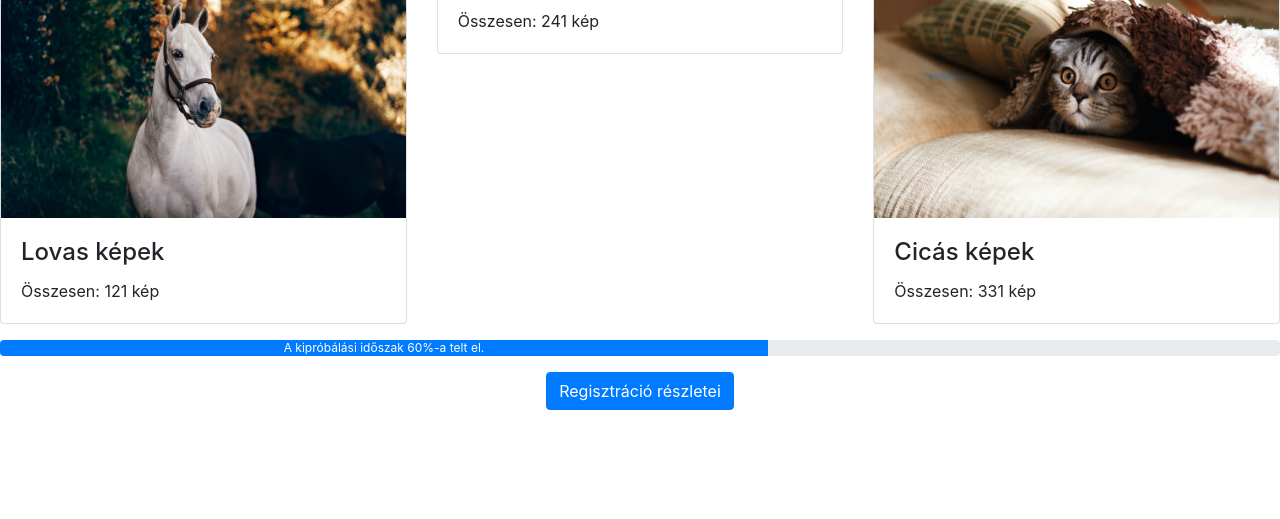
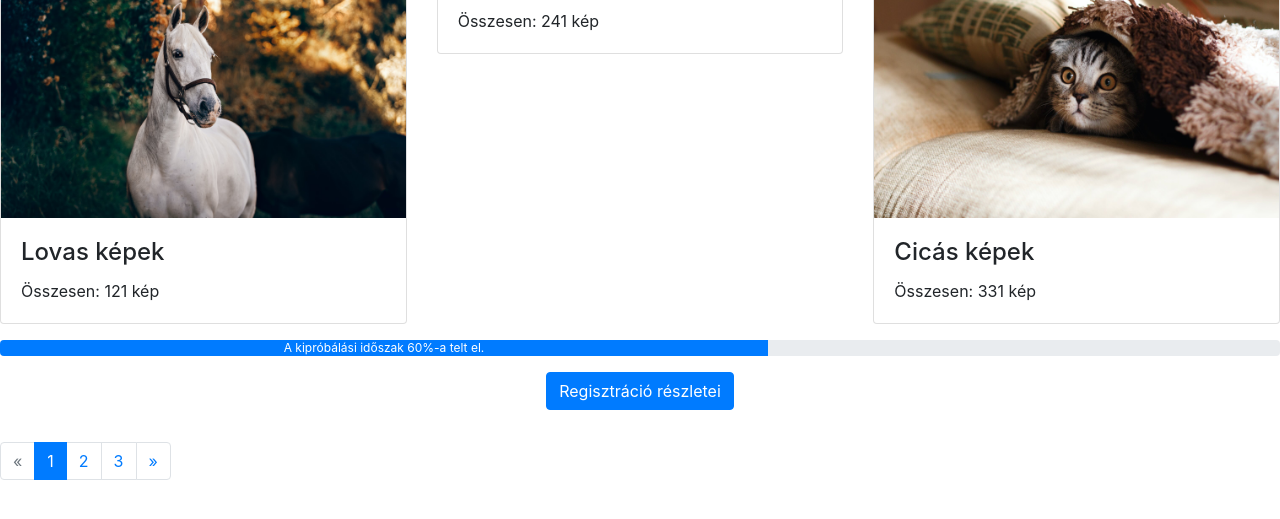
Before and after one commit to tothm23/Esettanulmany2, a plain HTML site: page index.html in a window 1280 px wide. Shown: the part 141-660 px from the top of the page. Drawn offline with nearby package versions, Linux system fonts and the light colour scheme.

Commit message:
A pagination komponens elhelyezése

```diff
--- a/index.html
+++ b/index.html
@@ -90,7 +90,37 @@
     </div>
 
     <div class="row">
-      <div class="col-12"></div>
+      <div class="col-12">
+        <nav aria-label="Lapozás az oldalak között">
+          <ul class="pagination my-3">
+            <li class="page-item disabled">
+              <a class="page-link" href="#" aria-label="Previous">
+                <span aria-hidden="true">&laquo;</span>
+                <span class="sr-only">Előző</span>
+              </a>
+            </li>
+
+            <li class="page-item active">
+              <a class="page-link" href="#">1</a>
+            </li>
+
+            <li class="page-item">
+              <a class="page-link" href="#">2</a>
+            </li>
+
+            <li class="page-item">
+              <a class="page-link" href="#">3</a>
+            </li>
+
+            <li class="page-item">
+              <a class="page-link" href="#" aria-label="Next">
+                <span aria-hidden="true">&raquo;</span>
+                <span class="sr-only">Következő</span>
+              </a>
+            </li>
+          </ul>
+        </nav>
+      </div>
     </div>
 
     <script src="https://code.jquery.com/jquery-3.2.1.slim.min.js" integrity="sha384-KJ3o2DKtIkvYIK3UENzmM7KCkRr/rE9/Qpg6aAZGJwFDMVNA/GpGFF93hXpG5KkN" crossorigin="anonymous"></script>
```
